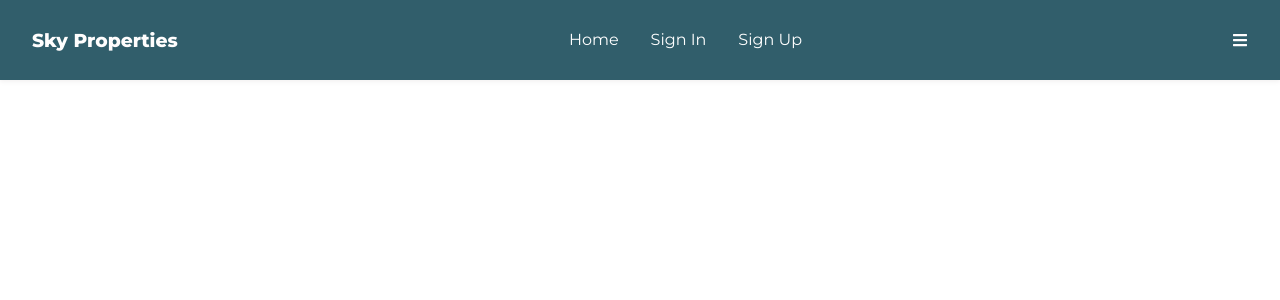
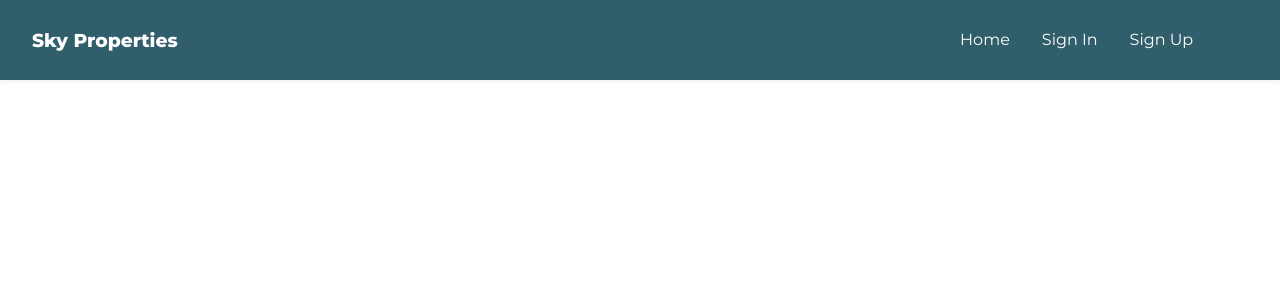
Before and after one commit to MPChege/SkyPropertiesApp, a React (Create React App) app: page / in a window 1280 px wide. Shown: the top 300 px of the page. Built offline with nearby package versions, Linux system fonts and the light colour scheme.

Commit message:
changed the navabar

```diff
--- a/src/components/Navbar.js
+++ b/src/components/Navbar.js
@@ -26,7 +26,7 @@ function Navbar() {
         </button>
       </nav>
 
-      <FaBars />
+      {/* <FaBars /> */}
 
     </header>
   );
```
